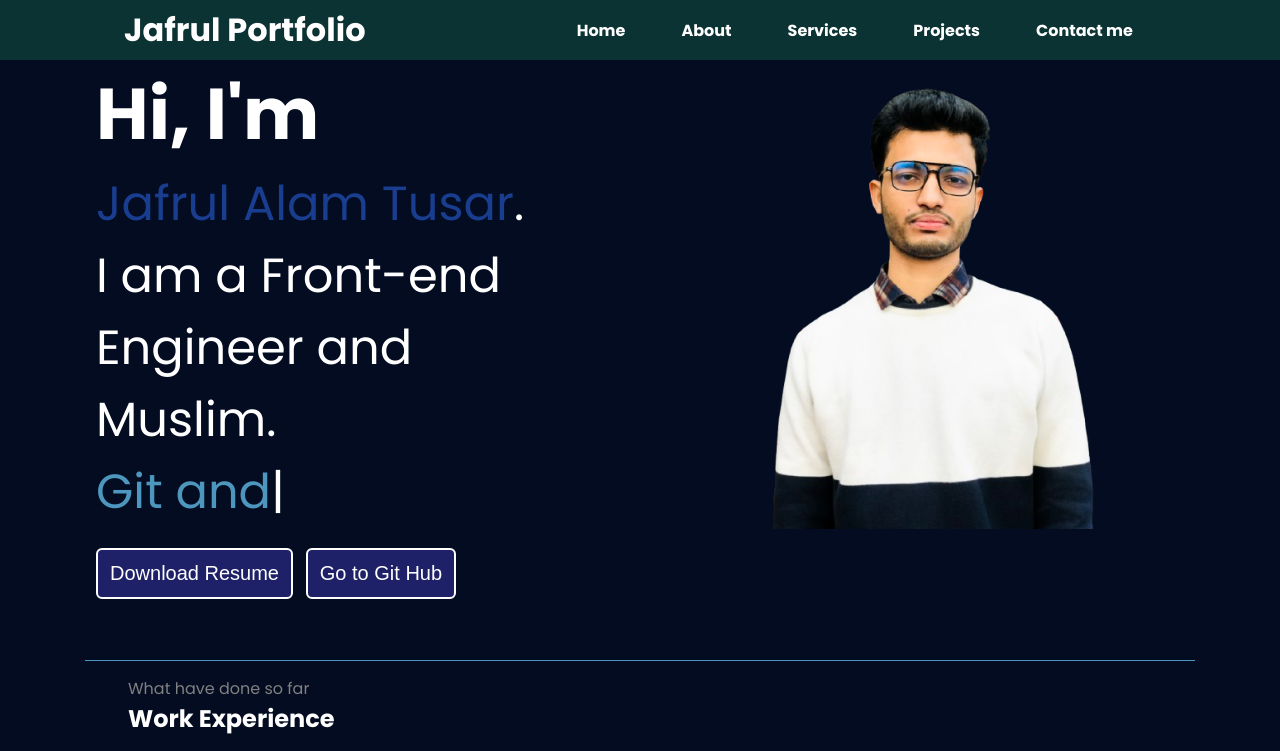
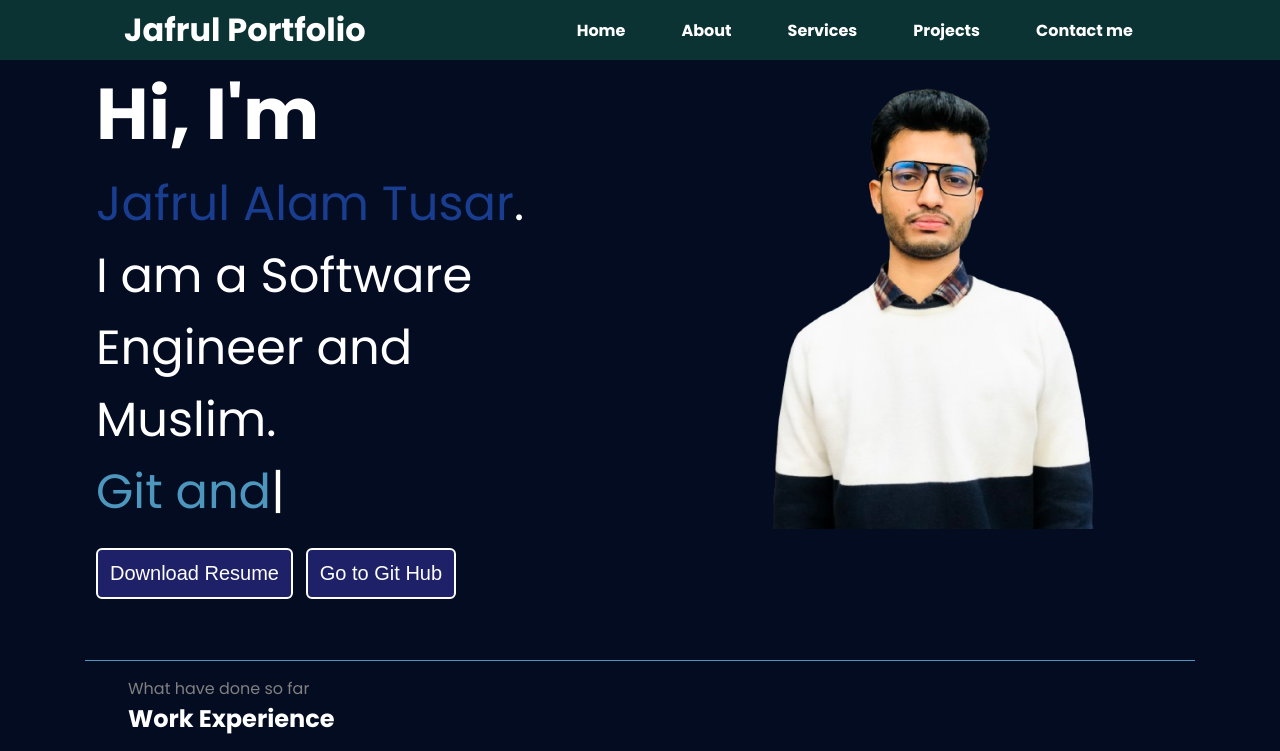
Before and after one commit to jafrul55/protfolio-update, a plain HTML site: page index.html in a window 1280 px wide. Shown: the top 751 px of the page. Drawn offline with nearby package versions, Linux system fonts and the light colour scheme.

Commit message:
Add files via upload

```diff
--- a/index.html
+++ b/index.html
@@ -32,7 +32,7 @@
         <div class="leftsection">
           <h2>Hi, I'm</h2>
           <span class="name">Jafrul Alam Tusar</span>.
-          <div>I am a Front-end Engineer and Muslim.</div>
+          <div>I am a Software Engineer and Muslim.</div>
           <!-- I am passionate about software development field . That's why I choose
           this profession. I need Allah help to fulfill my dream. -->
           <!-- Element to contain animated typing -->
```
